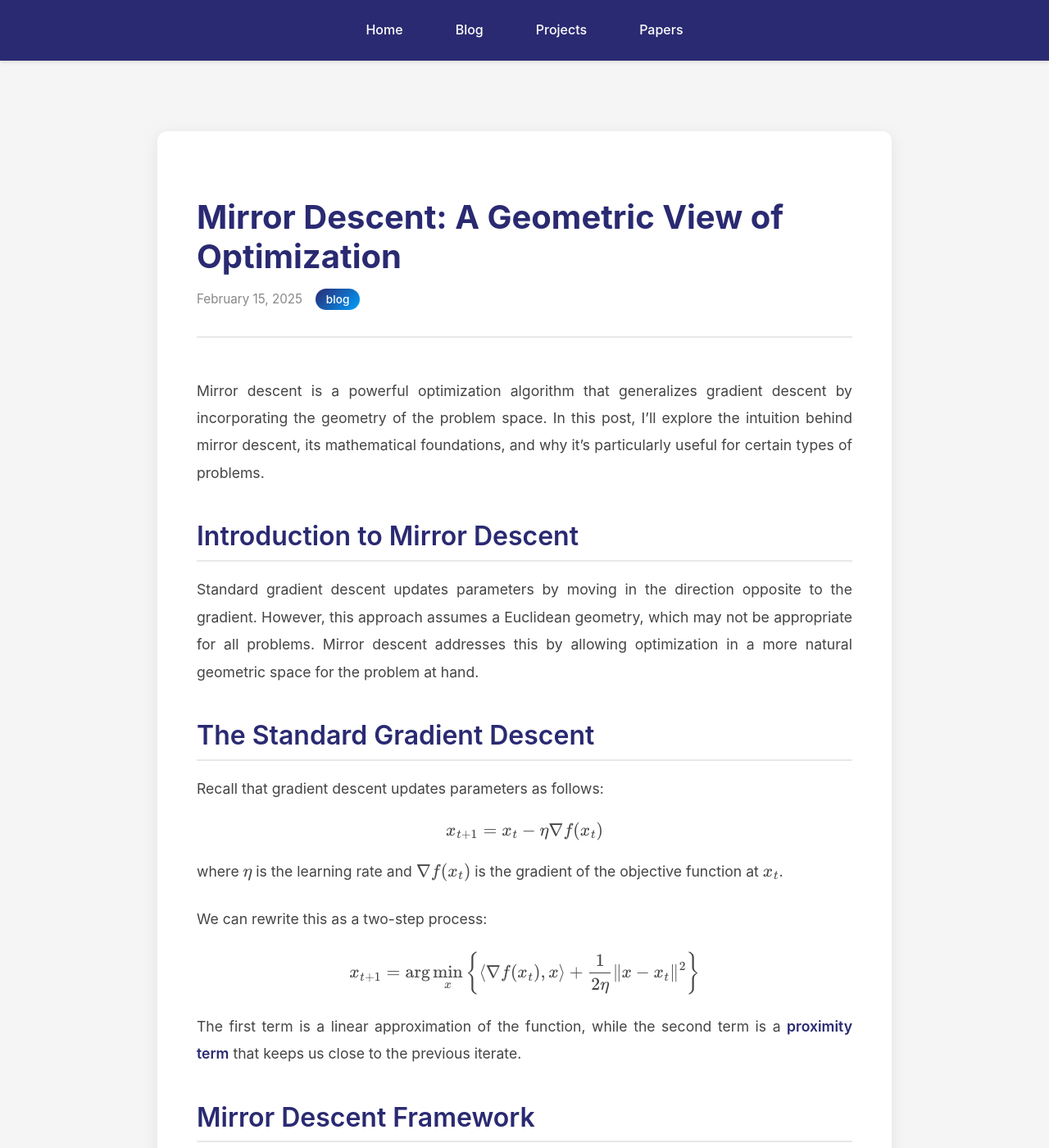
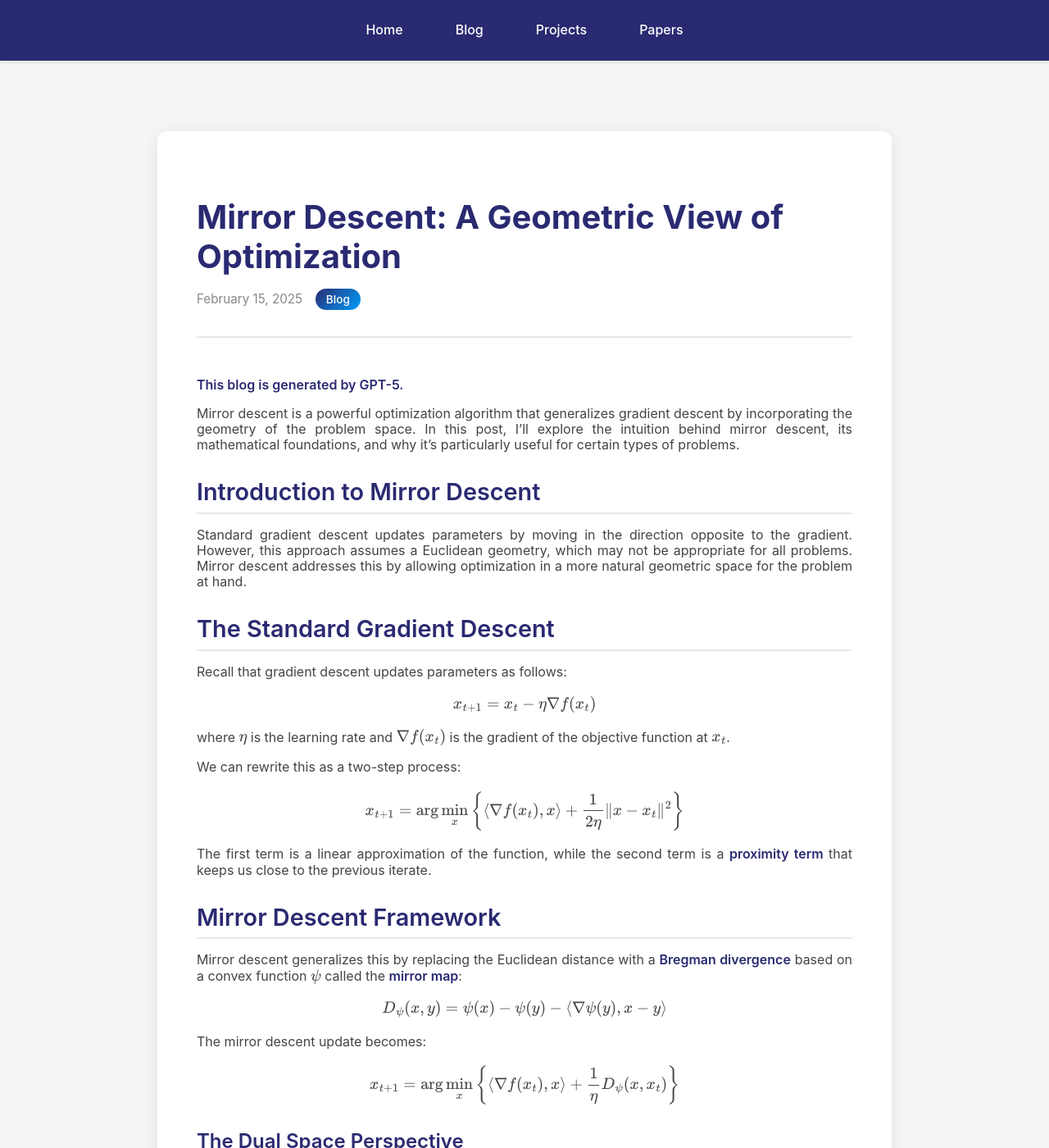
Before and after one commit to kyZhan2002/mypage, a Jekyll site: the page built from blog/Mirror_Descent.md, in a window 1280 px wide and 1400 px high. Shown: the whole window at 82% size. Built offline with Jekyll 4.4.1, drawn with Linux system fonts in a browser that asks for light colours.

Commit message:
update style

```diff
--- a/assets/css/styles.scss
+++ b/assets/css/styles.scss
@@ -163,46 +163,46 @@ body {
   }
 
   .post-body {
-    line-height: 1.9;
-    font-size: 1.1rem;
+    line-height: 1.2;
+    font-size: 1rem;
     color: #444;
 
     // Typography improvements
     h1, h2, h3, h4, h5, h6 {
-      margin-top: 2.5rem;
-      margin-bottom: 1rem;
+      margin-top: 1.8rem;
+      margin-bottom: 0.8rem;
       font-weight: 600;
       color: var(--primary-color);
       line-height: 1.3;
     }
 
     h2 {
-      font-size: 2rem;
-      padding-bottom: 0.5rem;
+      font-size: 1.8rem;
+      padding-bottom: 0.4rem;
       border-bottom: 2px solid #e8e8e8;
     }
 
     h3 {
-      font-size: 1.6rem;
+      font-size: 1.5rem;
     }
 
     h4 {
-      font-size: 1.3rem;
+      font-size: 1.2rem;
     }
 
     p {
-      margin-bottom: 1.5rem;
+      margin-bottom: 1rem;
       text-align: justify;
     }
 
     // Lists
     ul, ol {
-      margin-bottom: 1.5rem;
-      padding-left: 2rem;
+      margin-bottom: 1rem;
+      padding-left: 1.8rem;
 
       li {
-        margin-bottom: 0.5rem;
-        line-height: 1.8;
+        margin-bottom: 0.4rem;
+        line-height: 1.6;
       }
     }
 
@@ -223,7 +223,7 @@ body {
     img {
       max-width: 100%;
       border-radius: 8px;
-      margin: 2rem 0;
+      margin: 1.2rem 0;
       box-shadow: 0 4px 12px rgba(0, 0, 0, 0.1);
     }
 
@@ -242,10 +242,10 @@ body {
     pre {
       background: #2d2d2d;
       color: #f8f8f2;
-      padding: 1.5rem;
+      padding: 1.2rem;
       border-radius: 8px;
       overflow-x: auto;
-      margin: 2rem 0;
+      margin: 1.2rem 0;
       box-shadow: 0 4px 12px rgba(0, 0, 0, 0.15);
 
       code {
@@ -260,12 +260,12 @@ body {
     // Blockquotes
     blockquote {
       border-left: 4px solid var(--secondary-color);
-      padding-left: 1.5rem;
-      margin: 2rem 0;
+      padding-left: 1.2rem;
+      margin: 1.2rem 0;
       color: #666;
       font-style: italic;
       background: #f9f9f9;
-      padding: 1.5rem;
+      padding: 1rem 1.2rem;
       border-radius: 4px;
     }
 
@@ -273,7 +273,7 @@ body {
     table {
       width: 100%;
       border-collapse: collapse;
-      margin: 2rem 0;
+      margin: 1.2rem 0;
 
       th, td {
         padding: 0.75rem;
@@ -301,7 +301,7 @@ body {
     hr {
       border: none;
       border-top: 2px solid #e8e8e8;
-      margin: 3rem 0;
+      margin: 2rem 0;
     }
 
     // Strong and emphasis
--- a/blog/Mirror_Descent.md
+++ b/blog/Mirror_Descent.md
@@ -2,9 +2,10 @@
 layout: post
 title: "Mirror Descent: A Geometric View of Optimization"
 date: 2025-02-15
-categories: blog
+categories: Blog
 permalink: /blog/Mirror_Descent
 ---
+**This blog is generated by GPT-5.**
 
 Mirror descent is a powerful optimization algorithm that generalizes gradient descent by incorporating the geometry of the problem space. In this post, I'll explore the intuition behind mirror descent, its mathematical foundations, and why it's particularly useful for certain types of problems.
 
```
Also changed, not shown: blog/Transfer_Learning.md (+1 -0 lines).
